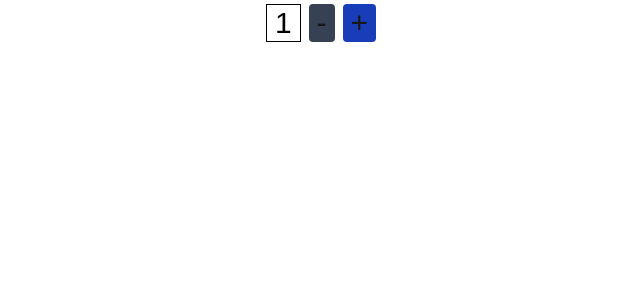
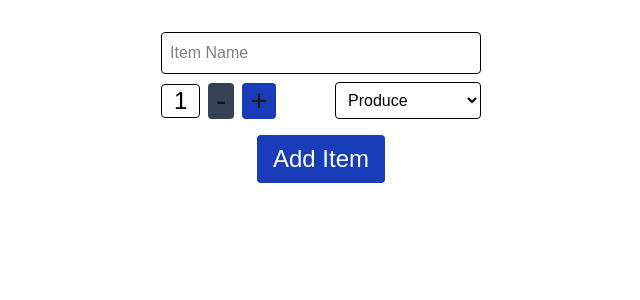
Before and after one commit to PrathamPatel0422/cprg306-assignments, a Next.js app: page /week-5 in a window 1280 px wide. Shown: the top 300 px of the page, without its empty margins (319-959 px from the left). Built offline with nearby package versions, Linux system fonts and the light colour scheme.

Commit message:
added week 5 assignment

```diff
--- a/app/page.js
+++ b/app/page.js
@@ -13,6 +13,9 @@ export default function Page() {
       <div>
         <Link href="/week-4">Week 4 Assignment</Link>
       </div>
+      <div>
+        <Link href="/week-5">Week 5 Assignment</Link>
+      </div>
     </main>
   );
 }
--- a/app/week-5/new-item.js
+++ b/app/week-5/new-item.js
@@ -1,22 +1,100 @@
-"use client"
+"use client";
 
 import { useState } from "react";
 
 export default function NewItem() {
-    let [quantity, SetQuantity] = useState(1);
+    const [quantity, setQuantity] = useState(1);
+    const [name, setName] = useState("");
+    const [category, setCategory] = useState("Produce");
+
+    const handleSubmit = (event) => {
+        event.preventDefault();
+        const item = { name, quantity, category };
+        console.log(item);
+        alert(`Item Added: ${name} | Quantity: ${quantity} | Category: ${category}`);
+
+        // reset form values
+        setName("");
+        setQuantity(1);
+        setCategory("Produce");
+    };
 
     const increment = () => {
-        SetQuantity(quantity + 1)
-    };
-    const decrement = () => {
-        SetQuantity(quantity - 1)
+        if (quantity < 20) setQuantity(quantity + 1);
     };
 
-    return(
-        <div className="my-1 flex gap-2">
-            <h1 className="text-3xl border-1 border-black text text-black flex justify-center px-2">{quantity}</h1>
-            <button disabled={quantity === 1 } onClick={decrement} className= "text-3xl disabled:bg-gray-700 disabled:hover:cursor-not-allowed rounded bg-blue-800  hover:bg-blue-600 hover:cursor-pointer px-2">-</button>
-            <button disabled={quantity === 20 } onClick={increment} className= "text-3xl disabled:bg-gray-700 disabled:hover:cursor-not-allowed rounded bg-blue-800  hover:bg-blue-600 hover:cursor-pointer px-2">+</button>
-        </div>
-    )
+    const decrement = () => {
+        if (quantity > 1) setQuantity(quantity - 1);
+    };
+
+    return (
+        <form
+            onSubmit={handleSubmit}
+            className="justify-center flex flex-col pt-4"
+        >
+            <section className="mx-auto p-4 rounded bg-white justify-center">
+                <div className="flex justify-center mb-2">
+                    <input
+                        value={name}
+                        onChange={(event) => setName(event.target.value)}
+                        className="text-black border border-black w-80 text-1xl rounded p-2"
+                        type="text"
+                        placeholder="Item Name"
+
+                    />
+                </div>
+
+                <div className="flex justify-between mb-2 items-center">
+                    <div className="flex items-center gap-2">
+                        <h1 className="text-2xl text-black border border-black pl-3 pr-3 rounded">{quantity}</h1>
+                        <button
+                            type="button"
+                            disabled={quantity === 1}
+                            onClick={decrement}
+                            className="text-3xl disabled:bg-gray-700 disabled:hover:cursor-not-allowed rounded bg-blue-800 hover:bg-blue-600 hover:cursor-pointer px-2"
+                        >
+                            -
+                        </button>
+
+                        <button
+                            type="button"
+                            disabled={quantity === 20}
+                            onClick={increment}
+                            className="text-3xl disabled:bg-gray-700 disabled:hover:cursor-not-allowed rounded bg-blue-800 hover:bg-blue-600 hover:cursor-pointer px-2"
+                        >
+                            +
+                        </button>
+                    </div>
+
+                    <select
+                        value={category}
+                        onChange={(event) => setCategory(event.target.value)}
+                        className="border border-black text-black rounded p-2"
+                        id="item-category"
+                    >
+                        <option value="Produce">Produce</option>
+                        <option value="Dairy">Dairy</option>
+                        <option value="Bakery">Bakery</option>
+                        <option value="Meat">Meat</option>
+                        <option value="Frozen food">Frozen Foods</option>
+                        <option value="Canned goods">Canned Goods</option>
+                        <option value="Dry goods">Dry Goods</option>
+                        <option value="Beverages">Beverages</option>
+                        <option value="Snacks">Snacks</option>
+                        <option value="Household">Household</option>
+                        <option value="Other">Other</option>
+                    </select>
+                </div>
+
+                <div className="flex justify-center mt-4">
+                    <button
+                        type="submit"
+                        className="text-2xl rounded bg-blue-800 hover:bg-blue-600 hover:cursor-pointer px-4 py-2 text-white"
+                    >
+                        Add Item
+                    </button>
+                </div>
+            </section>
+        </form>
+    );
 }
--- a/app/week-5/page.js
+++ b/app/week-5/page.js
@@ -3,7 +3,7 @@ import NewItem from "./new-item";
 export default function Page(){
  return(
     <main>
-        <div className="flex bg-white mx-auto my-auto justify-center max-w-35">
+        <div>
             <NewItem />
         </div>
     </main>
```
